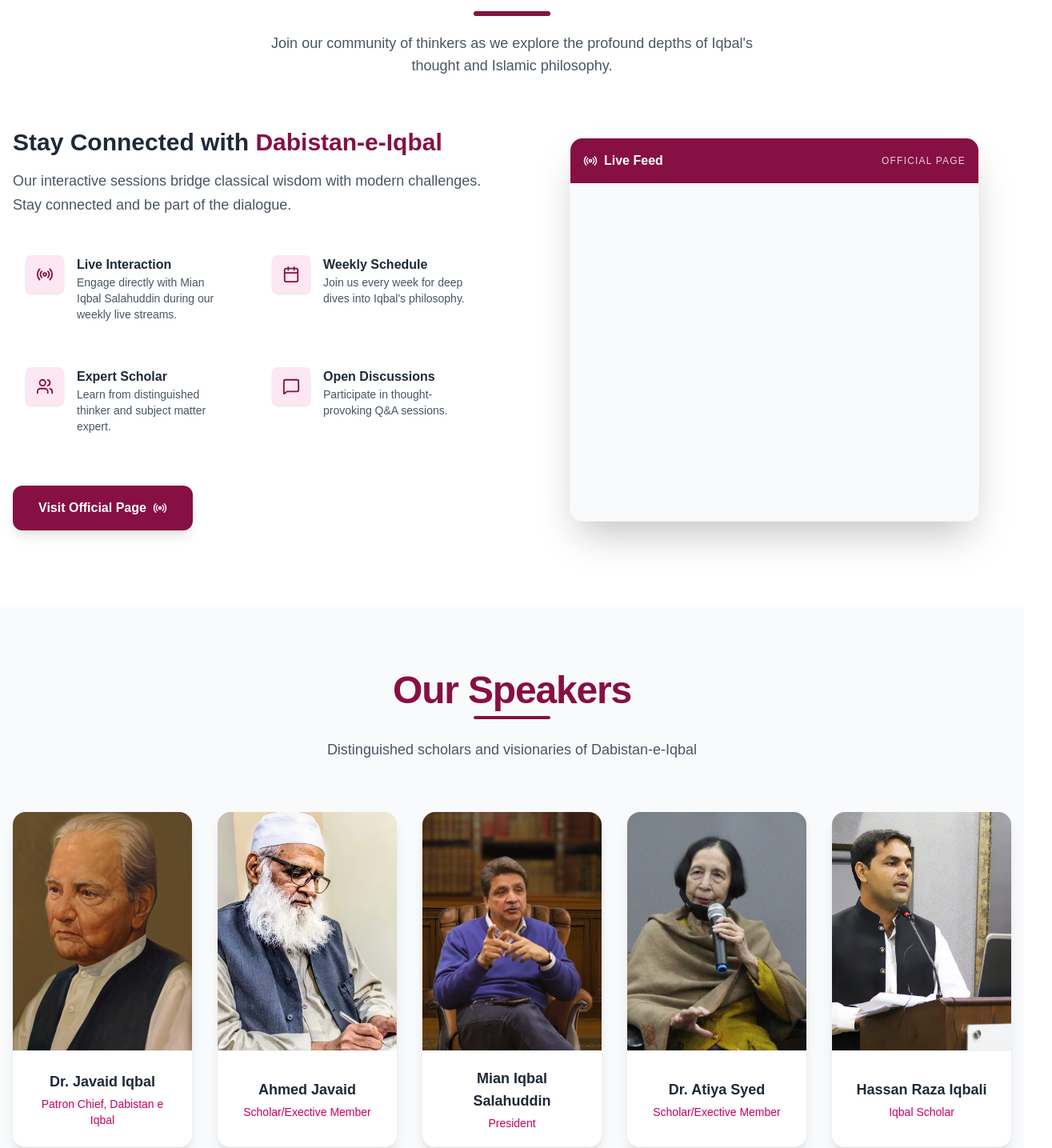
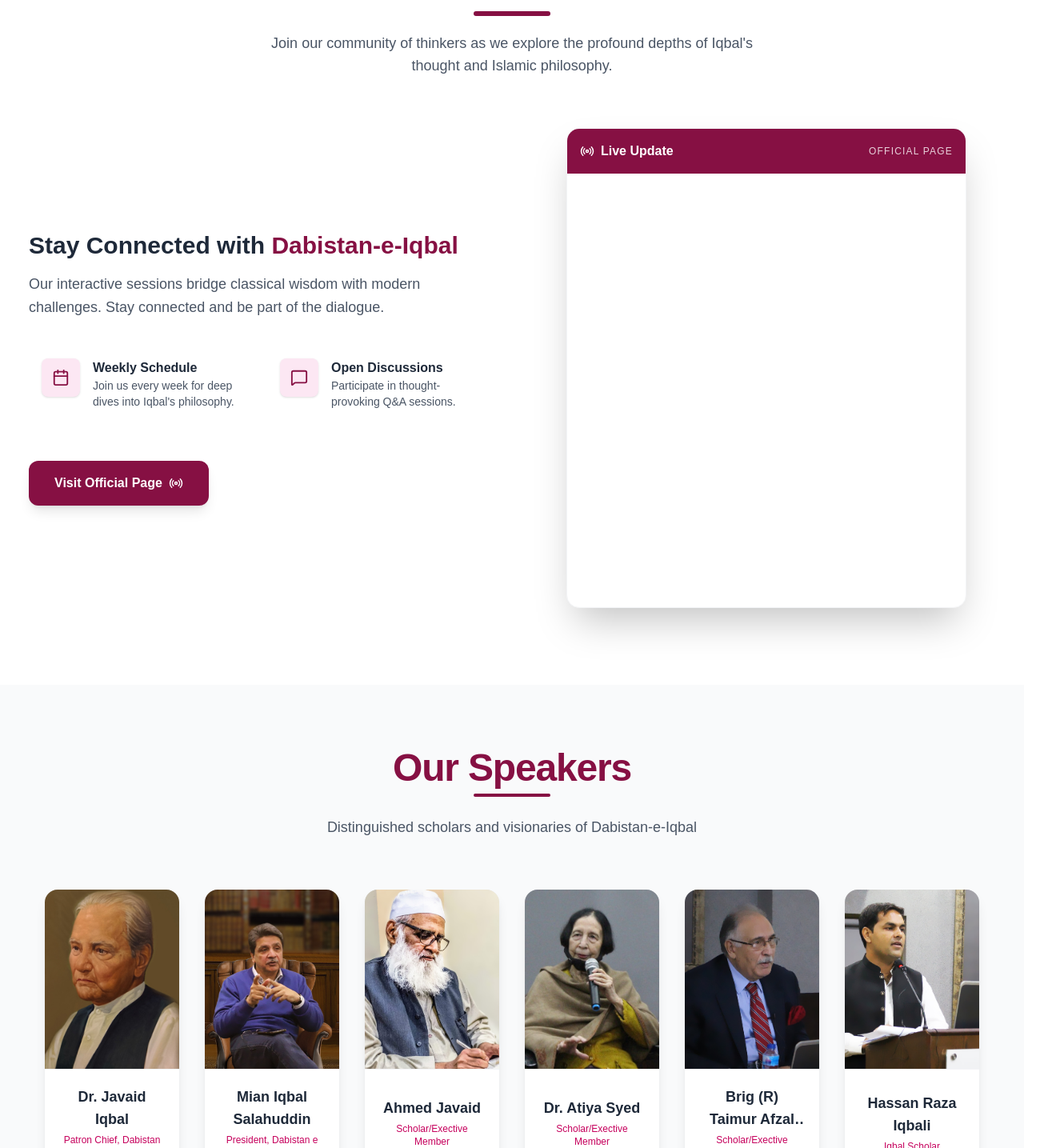
Before and after one commit to NajeebUrRehmanRaja/dabistan-e-ibqal, a Next.js app: page / in a window 1280 px wide. Shown: the part 1365-2800 px from the top of the page at 80% size, 1315 px wide, since content can reach past the window. Built offline with nearby package versions, Linux system fonts and the light colour scheme.

Commit message:
feat: Add new components for weekly sessions, core values, and speakers, including associated images.

```diff
--- a/app/components/coreValues.tsx
+++ b/app/components/coreValues.tsx
@@ -27,7 +27,7 @@
 
 export default function CoreValues() {
     return (
-        <section className="py-20 bg-white">
+        <section className="py-20 px-5 bg-white">
             <div className="container mx-auto px-4 max-w-7xl">
                 {/* Section Header */}
                 <div className="text-center mb-16 space-y-2">
--- a/app/components/speakers.tsx
+++ b/app/components/speakers.tsx
@@ -1,3 +1,6 @@
+"use client"
+import { useState } from "react";
+import ErrorBoundary from "@/app/ErrorBoundary/ErrorBoundary";
 import Image from "next/image"
 
 const speakersData = [
@@ -5,32 +8,108 @@
     name: "Dr. Javaid Iqbal",
     role: "Patron Chief, Dabistan e Iqbal",
     image: "/dr_javaid_iqbal.jpg",
+    bio: "Dr. Javid Iqbal, Patron in Chief of Dabistan e Iqbal, Son of Allama Iqbal. He contributed scholarly work on Iqbal and encapsulated the core themes of Iqbal's Thought and Philosophy."
+  },
+  {
+    name: "Mian Iqbal Salahuddin",
+    role: "President, Dabistan e Iqbal",
+    image: "/mian_iqbal.jpg",
+    bio: "Iqbal Salahuddin, President of Dabistan e Iqbal and Maternal Grandson of Allama Iqbal. He engages with Young Generation of Pakistan and teaches them the core message of Iqbal through the teachings of Islam."
   },
   {
     name: "Ahmed Javaid",
     role: "Scholar/Exective Member",
     image: "/ahmed_javaid.jpg",
-  },
-  {
-    name: "Mian Iqbal Salahuddin",
-    role: "President",
-    image: "/mian_iqbal.jpg",
+    bio: "Ahmad Javaid, reknowned scholar of ethics, religion, literature and philosophy. He is one of the founding fathers of Dabistan e Iqbal."
   },
   {
     name: "Dr. Atiya Syed",
     role: "Scholar/Exective Member",
     image: "/dr_atiya_syed.jpg",
+    bio: "Dr. Atiya Syed, an executive member of Dabistan e Iqbal. She is reknowned for keen interest in Philosophy and Literature. She has written books on the Philosophy of Iqbal."
+  },
+  {
+    name: "Brig (R) Taimur Afzal Khan",
+    role: "Scholar/Exective Member",
+    image: "/brig_taimur.jpg",
+    bio: "Brig (r) Taimoor Afzal Khan, an executive member of Dabistan e Iqbal. He translated Dr Javid Iqbal's book Afkaar e Iqbal and also compiled the biography of Quaid e Azam."
   },
   {
     name: "Hassan Raza Iqbali",
     role: "Iqbal Scholar",
     image: "/hassan_raza_iqbali.jpg",
+    bio: "Dr. Hasan Raza Iqbali, a young Iqbal Scholar who has sagacity on Kalam e Iqbal, urdu and persian with scholarly insight."
   }
 ];
 
+const SpeakerPopup = ({ speaker, isOpen, onClose }: { speaker: typeof speakersData[0], isOpen: boolean, onClose: (e: React.MouseEvent) => void }) => {
+    if (!speaker.bio) return null;
+
+    return (
+        <>
+            {/* Backdrop for Mobile */}
+            {isOpen && (
+                <div
+                    className="fixed inset-0 bg-black/40 z-[60] backdrop-blur-sm md:hidden transition-opacity"
+                    onClick={onClose}
+                />
+            )}
+
+            <div className={`
+                ${isOpen ? 'opacity-100 visible scale-100 translate-y-0' : 'opacity-0 invisible scale-95 translate-y-4'}
+                md:group-hover:opacity-100 md:group-hover:visible md:group-hover:scale-100 md:group-hover:translate-y-0
+                fixed md:absolute
+                top-1/2 md:top-auto md:-top-12
+                left-1/2 -translate-x-1/2 -translate-y-1/2 md:translate-y-0
+                w-[90vw] max-w-sm md:w-92
+                bg-white rounded-2xl shadow-2xl p-6 md:p-8
+                transition-all duration-300 z-[70] md:z-50
+                pointer-events-auto
+                border border-gray-100
+            `}>
+                {/* Close Button Mobile */}
+                <button
+                    onClick={onClose}
+                    className="md:hidden absolute top-4 right-4 p-1 text-gray-400 hover:text-gray-900 transition-colors"
+                >
+                    <svg className="w-6 h-6" fill="none" stroke="currentColor" viewBox="0 0 24 24"><path strokeLinecap="round" strokeLinejoin="round" strokeWidth="2" d="M6 18L18 6M6 6l12 12" /></svg>
+                </button>
+
+                <div className="flex flex-col gap-5 items-center">
+                    <div className="relative w-28 h-28 md:w-24 md:h-24 rounded-full overflow-hidden border-4 border-pink-50 shadow-md">
+                        <Image
+                            src={speaker.image}
+                            alt={speaker.name}
+                            fill
+                            className="object-cover"
+                        />
+                    </div>
+                    <div className="space-y-3 text-center">
+                        <h4 className="font-bold text-gray-900 text-xl md:text-lg">{speaker.name}</h4>
+                        <p className="text-gray-600 text-sm md:text-sm leading-relaxed">
+                            {speaker.bio}
+                        </p>
+                    </div>
+                </div>
+                {/* Arrow - only visible on Desktop */}
+                <div className="hidden md:block absolute -bottom-2 left-1/2 -translate-x-1/2 w-4 h-4 bg-white transform rotate-45 border-b border-r border-gray-100"></div>
+            </div>
+        </>
+    );
+};
+
 export default function Speakers() {
+    const [selectedSpeaker, setSelectedSpeaker] = useState<number | null>(null);
+
+    const handleMobileToggle = (index: number) => {
+        if (window.innerWidth < 768) {
+            setSelectedSpeaker(selectedSpeaker === index ? null : index);
+        }
+    };
+
     return (
-        <section className="py-20 bg-gray-50">
+       <ErrorBoundary>
+         <section className="py-20 px-5 bg-gray-50">
             <div className="container mx-auto px-4 max-w-7xl">
                 <div className="text-center mb-16 space-y-2">
                     <h1 className="text-4xl lg:text-5xl font-extrabold text-pink-900 tracking-tight">
@@ -42,13 +121,14 @@
                     </p>
                 </div>
 
-                <div className="grid grid-cols-1 sm:grid-cols-2 lg:grid-cols-3 xl:grid-cols-5 gap-8 justify-center">
+                <div className="grid grid-cols-2 sm:grid-cols-3 lg:grid-cols-4 xl:grid-cols-6 gap-8 justify-center px-5">
                     {speakersData.map((speaker, index) => (
                         <div
                             key={index}
-                            className="group bg-white rounded-2xl overflow-hidden shadow-lg hover:shadow-2xl transition-all duration-300 hover:-translate-y-2 flex flex-col"
+                            onClick={() => handleMobileToggle(index)}
+                            className="group relative bg-white rounded-2xl shadow-lg hover:shadow-2xl transition-all duration-300 hover:-translate-y-2 flex flex-col hover:z-50 cursor-pointer md:cursor-default"
                         >
-                            <div className="relative w-full aspect-[3/4] overflow-hidden bg-gray-200">
+                            <div className="relative w-full aspect-[3/4] overflow-hidden bg-gray-200 rounded-t-2xl">
                                 <Image
                                     src={speaker.image}
                                     alt={speaker.name}
@@ -57,14 +137,26 @@
                                     sizes="(max-width: 640px) 100vw, (max-width: 1024px) 50vw, 20vw"
                                 />
                                 <div className="absolute inset-0 bg-gradient-to-t from-pink-900/80 via-transparent to-transparent opacity-0 group-hover:opacity-100 transition-opacity duration-300"></div>
+                                <div className="md:hidden absolute bottom-2 right-2 p-1 bg-white/20 backdrop-blur-md rounded-full shadow-sm">
+                                    <svg className="w-4 h-4 text-white" fill="none" stroke="currentColor" viewBox="0 0 24 24"><path strokeLinecap="round" strokeLinejoin="round" strokeWidth="2" d="M13 16h-1v-4h-1m1-4h.01M21 12a9 9 0 11-18 0 9 9 0 0118 0z" /></svg>
+                                </div>
                             </div>
 
-                            <div className="p-5 text-center flex-grow flex flex-col justify-center bg-white border-t border-gray-100">
-                                <h3 className="text-lg font-bold text-gray-800 group-hover:text-pink-900 transition-colors">
+                            <SpeakerPopup
+                                speaker={speaker}
+                                isOpen={selectedSpeaker === index}
+                                onClose={(e) => {
+                                    e.stopPropagation();
+                                    setSelectedSpeaker(null);
+                                }}
+                            />
+
+                            <div className="p-5 text-center flex-grow flex flex-col justify-center bg-white border-t border-gray-100 rounded-b-2xl">
+                                <h3 className="text-lg font-bold text-gray-800 group-hover:text-pink-900 transition-colors line-clamp-2">
                                     {speaker.name}
                                 </h3>
                                 {speaker.role && (
-                                    <p className="text-sm text-pink-700 mt-1 font-medium">
+                                    <p className="text-xs text-pink-700 mt-1 font-medium line-clamp-2">
                                         {speaker.role}
                                     </p>
                                 )}
@@ -74,5 +166,6 @@
                 </div>
             </div>
         </section>
+       </ErrorBoundary>
     )
 }
--- a/app/components/weeklySessions.tsx
+++ b/app/components/weeklySessions.tsx
@@ -2,21 +2,21 @@
 import { MessageSquare, Calendar, Users, Radio } from "lucide-react";
 
 const sessionFeatures = [
-  {
-    title: "Live Interaction",
-    description: "Engage directly with Mian Iqbal Salahuddin during our weekly live streams.",
-    icon: Radio,
-  },
+  // {
+  //   title: "Live Interaction",
+  //   description: "Engage directly with Mian Iqbal Salahuddin during our weekly live streams.",
+  //   icon: Radio,
+  // },
   {
     title: "Weekly Schedule",
     description: "Join us every week for deep dives into Iqbal's philosophy.",
     icon: Calendar,
   },
-  {
-    title: "Expert Scholar",
-    description: "Learn from distinguished thinker and subject matter expert.",
-    icon: Users,
-  },
+  // {
+  //   title: "Expert Scholar",
+  //   description: "Learn from distinguished thinker and subject matter expert.",
+  //   icon: Users,
+  // },
   {
     title: "Open Discussions",
     description: "Participate in thought-provoking Q&A sessions.",
@@ -26,7 +26,7 @@
 
 export default function WeeklySessions() {
   return (
-    <section className="relative overflow-hidden bg-white py-14 sm:py-16 lg:py-24">
+    <section className="relative overflow-hidden bg-white py-14 sm:py-16 lg:py-24 px-5">
       {/* Background Accent */}
       <div className="absolute top-0 right-0 hidden h-full w-1/3 translate-x-20 skew-x-[-12deg] bg-gray-50 -z-10 lg:block" />
 
@@ -100,15 +100,15 @@
           </div>
 
           {/* Right Column – Facebook Feed */}
-          <div className="relative mx-auto w-full max-w-lg">
+          <div className="relative mx-auto w-full max-w-[500px]">
             <div className="absolute -inset-4 -z-10 rounded-3xl bg-pink-900/5 blur-2xl" />
 
-            <div className="flex min-h-[420px] flex-col overflow-hidden rounded-2xl border border-gray-100 bg-white shadow-2xl sm:min-h-[480px]">
+            <div className="flex min-h-[500px] flex-col overflow-hidden rounded-2xl border border-gray-100 bg-white shadow-2xl sm:min-h-[600px]">
               {/* Header */}
               <div className="flex items-center justify-between bg-pink-900 p-3 text-white sm:p-4">
                 <span className="flex items-center gap-2 text-sm font-bold sm:text-base">
                   <Radio size={18} className="animate-pulse" />
-                  Live Feed
+                  Live Update
                 </span>
                 <span className="text-[10px] uppercase tracking-widest opacity-80 sm:text-xs">
                   Official Page
@@ -116,19 +116,17 @@
               </div>
 
               {/* Feed */}
-              <div className="relative flex flex-grow justify-center overflow-hidden bg-gray-50 p-3">
+              <div className="flex-grow w-full overflow-hidden">
                 <FacebookSDK />
-
-                <div className="w-full max-w-full">
-                  <div
-                    className="flex items-center justify-center fb-page w-full"
+                <div
+                    className="fb-page w-full h-full"
                     data-href="https://www.facebook.com/DabistaneIqbal/"
                     data-tabs="timeline"
                     data-adapt-container-width="true"
                     data-hide-cover="false"
                     data-show-facepile="true"
+                    data-width="500"
                   />
-                </div>
               </div>
             </div>
           </div>
```
Also changed, not shown: public/brig_taimur.jpg (added).
